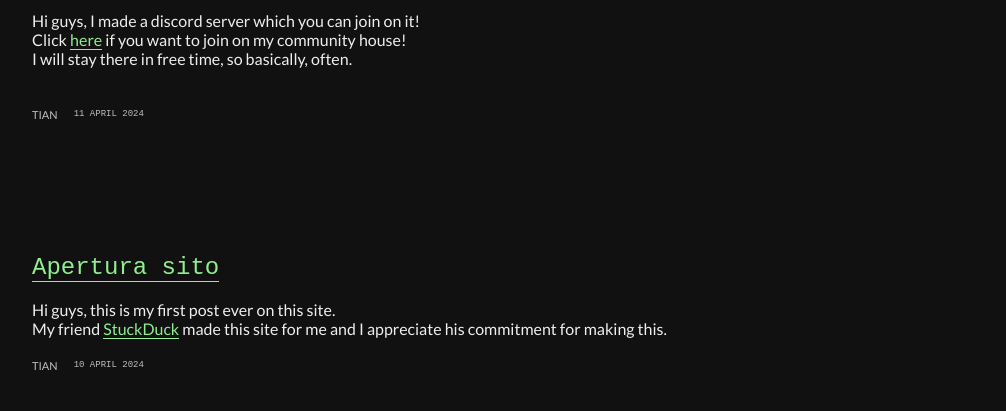
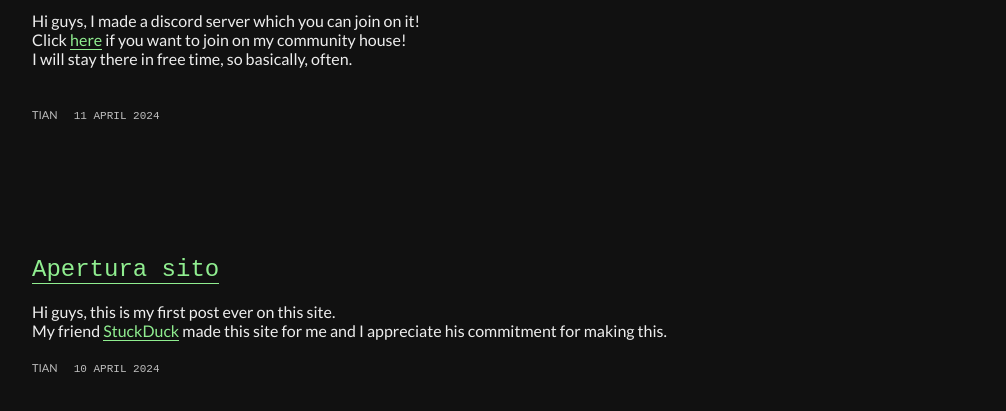
Before and after one commit to Tian-MC/tian-mc.github.io, a Jekyll site: the page built from posts.markdown, in a window 1280 px wide. Shown: the part 155-566 px from the top of the page, without its empty margins (144-1150 px from the left). Built offline with Jekyll 4.4.1, drawn with Linux system fonts in a browser that asks for light colours; some web fonts are replaced.

Commit message:
Update posts.markdown

```diff
--- a/posts.markdown
+++ b/posts.markdown
@@ -17,10 +17,7 @@ listing: true
 	<ul class="list horizontal">
 		{% for category in post.categories %}
 		<span class="tag">{{ category }}</span>
-		<small>
-			<time datetime="{{ post.date }}">{{ post.date | date: "%-d %B %Y" }}</time>
-		</small>
-		<span class="tag">{{  }}</span>
+		<span><time datetime="{{ post.date }}">{{ post.date | date: "%-d %B %Y" }}</time></span><br>
 		{% endfor %}
 	</ul>
 </article>
```
